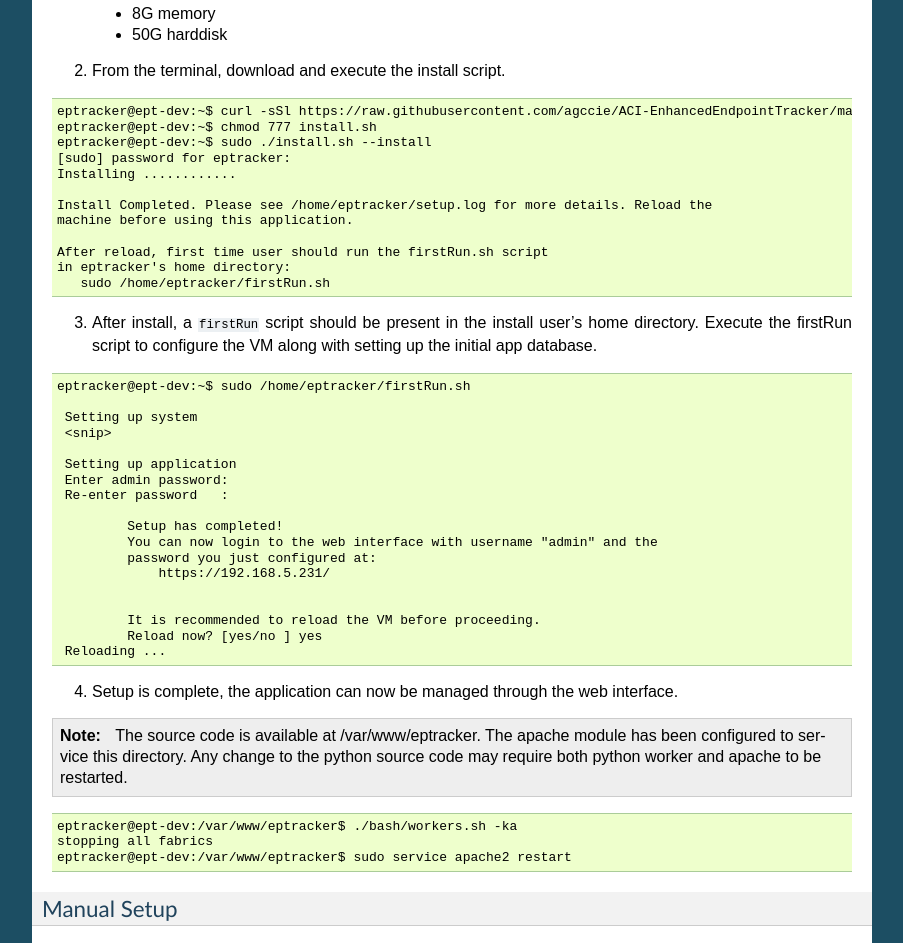
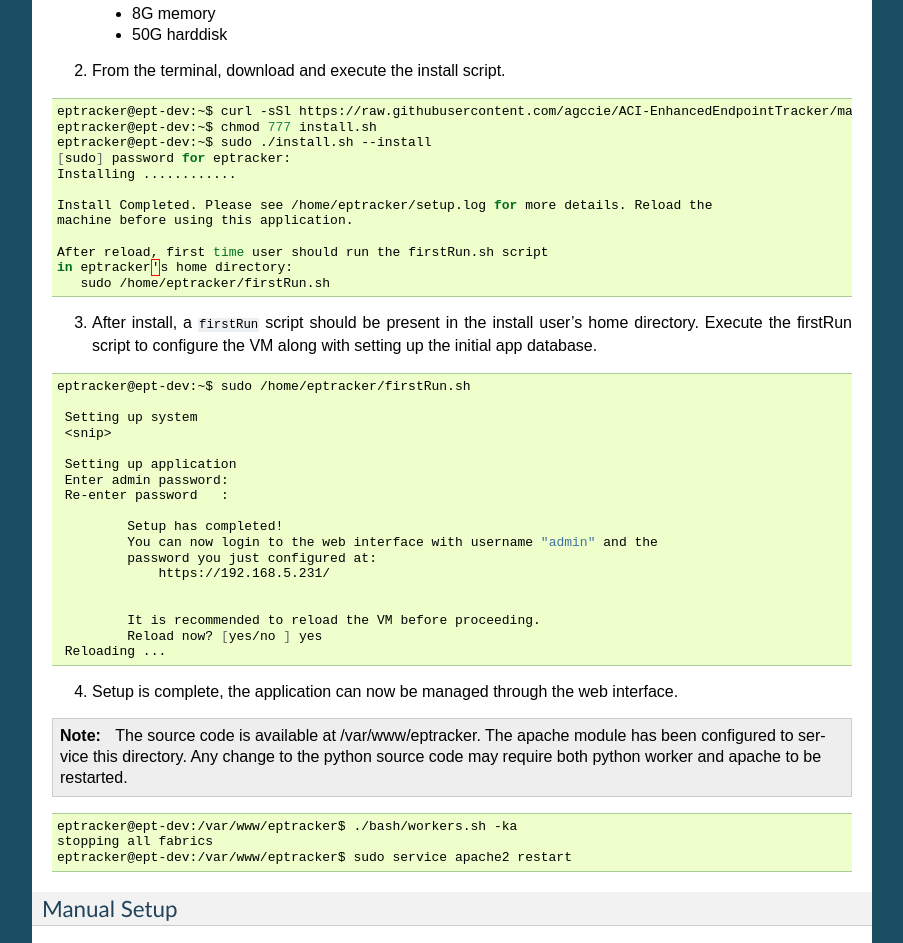
Before and after one commit to agccie/ACI-EnhancedEndpointTracker, a Sphinx documentation site: the page built from docs/install.rst, in a window 1280 px wide and 1400 px high, scrolled down 1034 px. Shown: the part 156-1099 px from the top of the window, without its empty margins (198-1101 px from the left). Built offline with Sphinx 7.4.7, drawn with Linux system fonts in a browser that asks for light colours; some of the changed text lies outside the part shown.

Commit message:
Update install.rst
RST requires code-block to have a language...

```diff
--- a/docs/install.rst
+++ b/docs/install.rst
@@ -42,7 +42,7 @@ The standalone application is one that runs on a dedicated host/VM and makes rem
 
 A `pre-built OVA <https://cisco.box.com/s/6us23gzr8nwplrmtjmpp5xaos1wywa22>`_ is available. After first boot of the OVA, execute the ``firstRun.sh`` script as described in step 3 of `Easy Setup`_. The default credentials for the OVA are:
 
-.. code-block::
+.. code-block:: bash
 
   username: eptracker
   password: cisco
@@ -62,7 +62,7 @@ The quickest way to get up and running is to spin up a host/VM/container and exe
 
 2.  From the terminal, download and execute the install script.
 
-.. code-block::
+.. code-block:: bash
 
    eptracker@ept-dev:~$ curl -sSl https://raw.githubusercontent.com/agccie/ACI-EnhancedEndpointTracker/master/bash/install.sh > install.sh
    eptracker@ept-dev:~$ chmod 777 install.sh
@@ -79,7 +79,7 @@ The quickest way to get up and running is to spin up a host/VM/container and exe
 
 3.  After install, a ``firstRun`` script should be present in the install user's home directory.  Execute the firstRun script to configure the VM along with setting up the initial app database.
 
-.. code-block::
+.. code-block:: bash
 
    eptracker@ept-dev:~$ sudo /home/eptracker/firstRun.sh
 
@@ -105,7 +105,7 @@ The quickest way to get up and running is to spin up a host/VM/container and exe
 
 .. note:: The source code is available at /var/www/eptracker.  The apache module has been configured to service this directory.  Any change to the python source code may require both python worker and apache to be restarted.
 
-.. code-block::
+.. code-block:: bash
 
     eptracker@ept-dev:/var/www/eptracker$ ./bash/workers.sh -ka
     stopping all fabrics
@@ -136,7 +136,7 @@ To build the application you'll need a development environment with git, python2
 .. warning:: Build process does not currently work on MAC OS due to incompatibility with sed program.
    It has successfully been performed on Ubuntu 16.04 and will likely work on other linux OS.
 
-.. code-block::
+.. code-block:: bash
 
    # install via apt-get, yum, dnf, etc...
    root@ept-dev:~# apt-get install -y git python-pip zip
```
